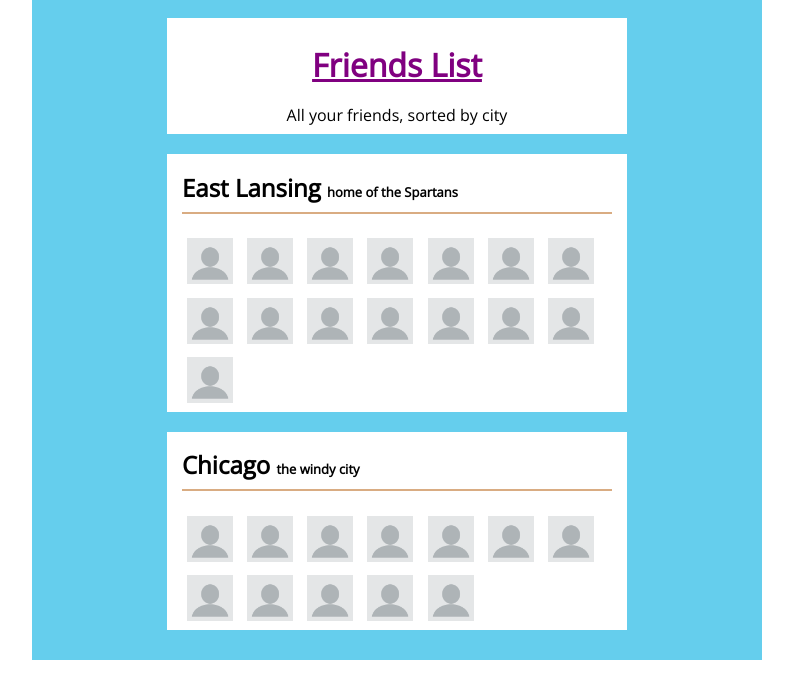
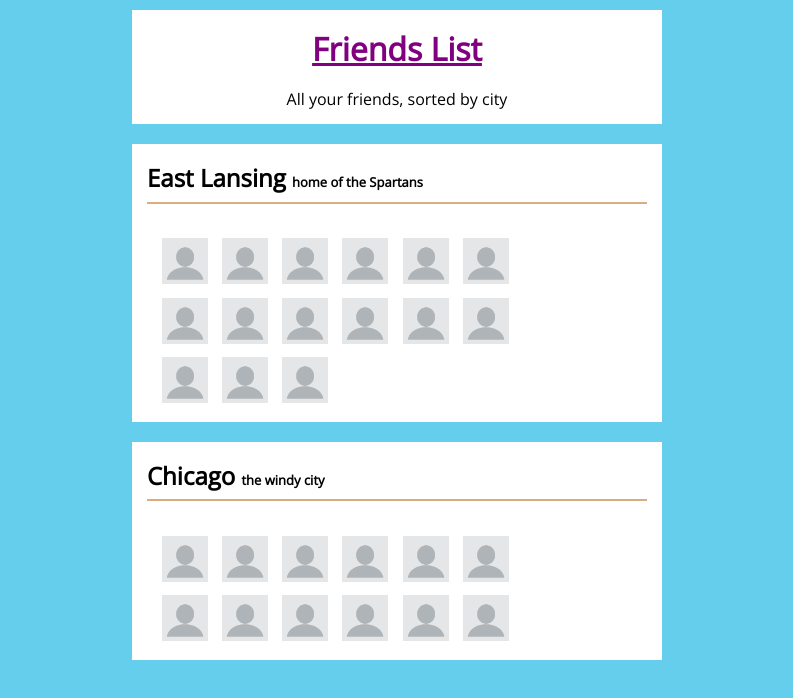
Before and after one commit to meganarlt/MI-449-css-intro, a plain HTML site: page index.html in a window 1280 px wide. Shown: the whole page, without its empty margins (243-1036 px from the left). Drawn offline with nearby package versions, Linux system fonts and the light colour scheme.

Commit message:
a short message describing your changes

```diff
--- a/index.html
+++ b/index.html
@@ -18,6 +18,8 @@
         East Lansing
         <span class="city-description">home of the Spartans</span>
       </h2>
+      <div class="row">
+        <div class="column">
           <img src="pic.png" alt="Profile pic">
           <img src="pic.png" alt="Profile pic">
           <img src="pic.png" alt="Profile pic">
@@ -33,12 +35,16 @@
           <img src="pic.png" alt="Profile pic">
           <img src="pic.png" alt="Profile pic">
           <img src="pic.png" alt="Profile pic">
+        </div>
+      </div>
     </section>
     <section>
       <h2>
         Chicago
         <span class="city-description">the windy city</span>
       </h2>
+      <div class="row">
+        <div class="column">
           <img src="pic.png" alt="Profile pic">
           <img src="pic.png" alt="Profile pic">
           <img src="pic.png" alt="Profile pic">
@@ -51,6 +57,8 @@
           <img src="pic.png" alt="Profile pic">
           <img src="pic.png" alt="Profile pic">
           <img src="pic.png" alt="Profile pic">
+        </div>
+      </div>
     </section>
   </div>
 </body>
--- a/style.css
+++ b/style.css
@@ -1,25 +1,21 @@
 
 body {
   font-family: 'Open Sans', Arial, sans-serif;
-}
-
-.container{
-  margin: 0 auto;
-  max-width: 480px;
-  border-color: rgb(101,206,237);
-  border-style: solid;
-  border-width: 8px 125px 20px 125px;
+  background-color: rgb(101,206,237);
 }
 
 .container header{
+  margin: auto;
   background-color: rgb(255, 255, 255);
-  height:100px;
+  width: 500px;
   border: solid 10px rgb(101,206,237);
-  padding: 8px;
+  padding: 0px 15px;
 }
 
 .container section{
+  margin: auto;
   background-color: rgb(255, 255, 255);
+  width: 500px;
   border: solid 10px rgb(101,206,237);
   padding: 0px 15px;
 }
@@ -44,6 +40,20 @@ img {
   margin: 5px 5px;
 }
 
+/* Create two equal columns that floats next to each other */
+.column {
+  float: left;
+  width: 75%;
+  padding: 10px;
+}
+
+/* Clear floats after the columns */
+.row:after {
+  content: "";
+  display: table;
+  clear: both;
+}
+
 a {
   color: purple;
 }
```
Lines whose indentation alone changed are shown as unchanged.
